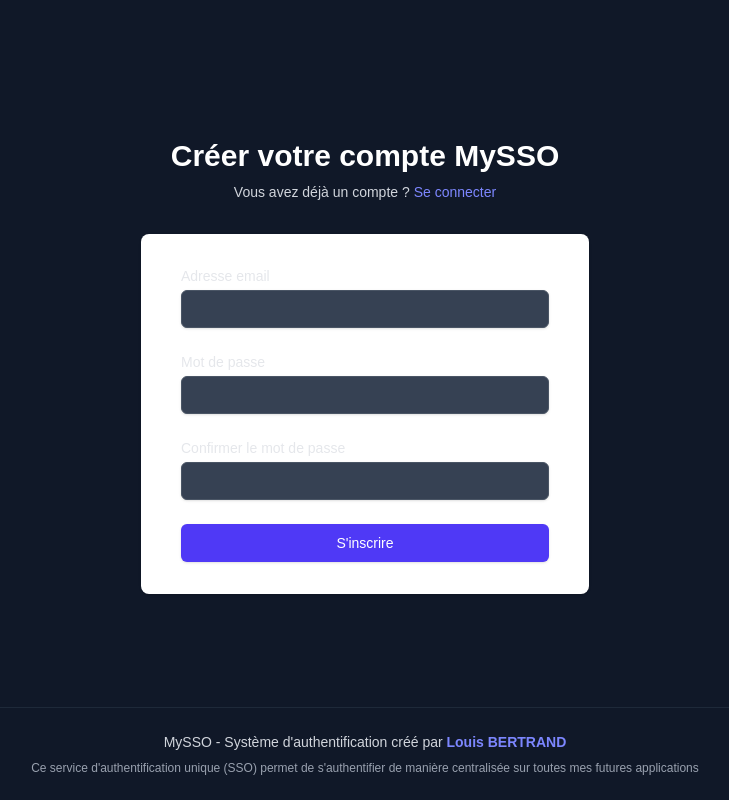
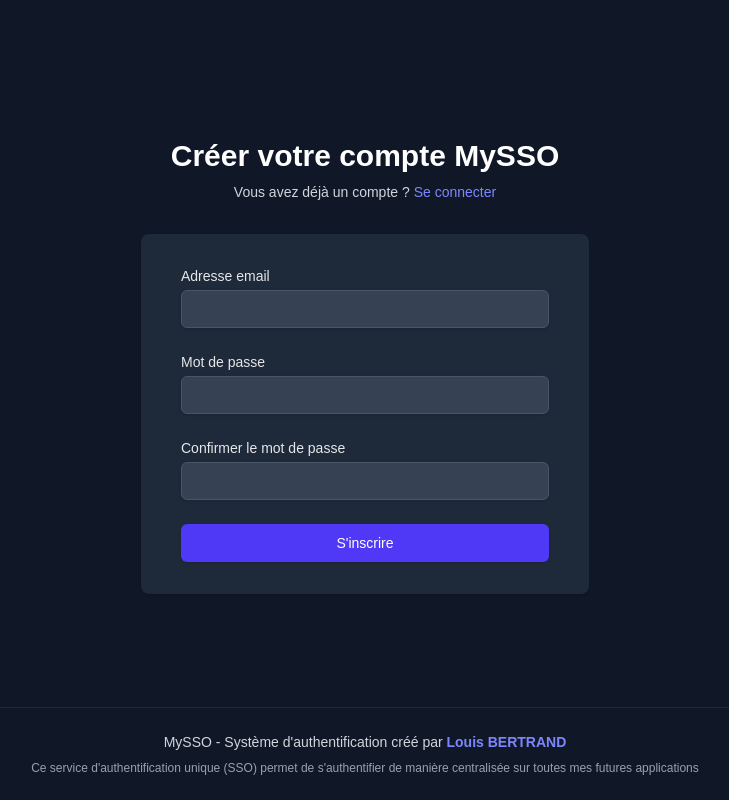
Before and after one commit to louisbertrand22/MySSO, a Next.js app in the folder frontend/: page /register in a window 1280 px wide. Shown: the whole page, without its empty margins (275-1004 px from the left). Built offline with nearby package versions, Linux system fonts and the light colour scheme; no server answers.

Commit message:
fix: some after conflict

```diff
--- a/frontend/app/login/page.tsx
+++ b/frontend/app/login/page.tsx
@@ -45,7 +45,7 @@ function LoginContent() {
           </p>
         </div>
 
-        <div className="mt-8 bg-white py-8 px-4 shadow sm:rounded-lg sm:px-10">
+        <div className="mt-8 bg-gray-800 py-8 px-4 shadow-lg sm:rounded-lg sm:px-10">
           <AuthForm mode="login" onSubmit={handleSubmit} error={error} />
         </div>
       </div>
--- a/frontend/app/register/page.tsx
+++ b/frontend/app/register/page.tsx
@@ -45,7 +45,7 @@ function RegisterContent() {
           </p>
         </div>
 
-        <div className="mt-8 bg-white py-8 px-4 shadow sm:rounded-lg sm:px-10">
+        <div className="mt-8 bg-gray-800 py-8 px-4 shadow sm:rounded-lg sm:px-10">
           <AuthForm mode="register" onSubmit={handleSubmit} error={error} />
         </div>
       </div>
```
